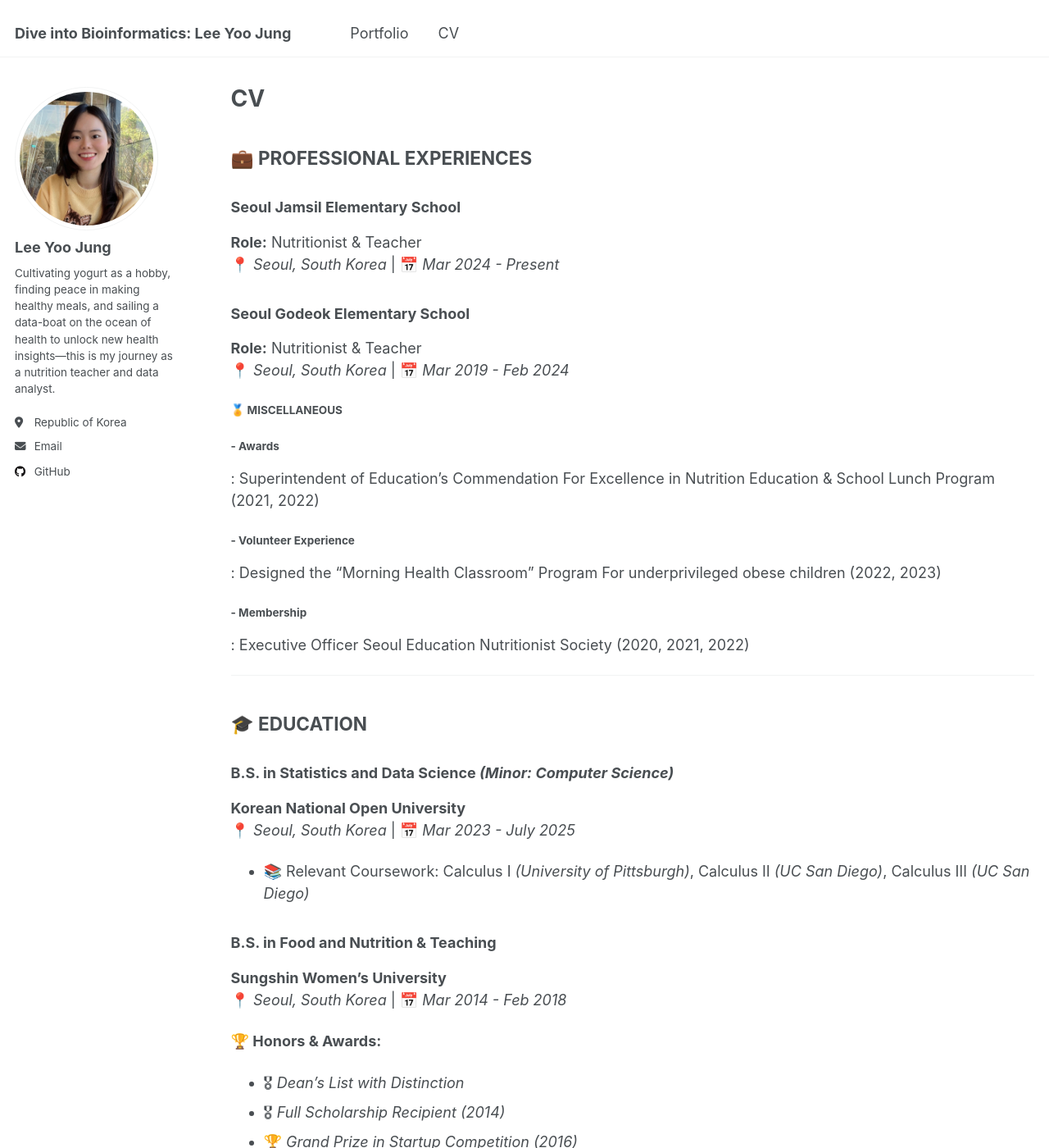
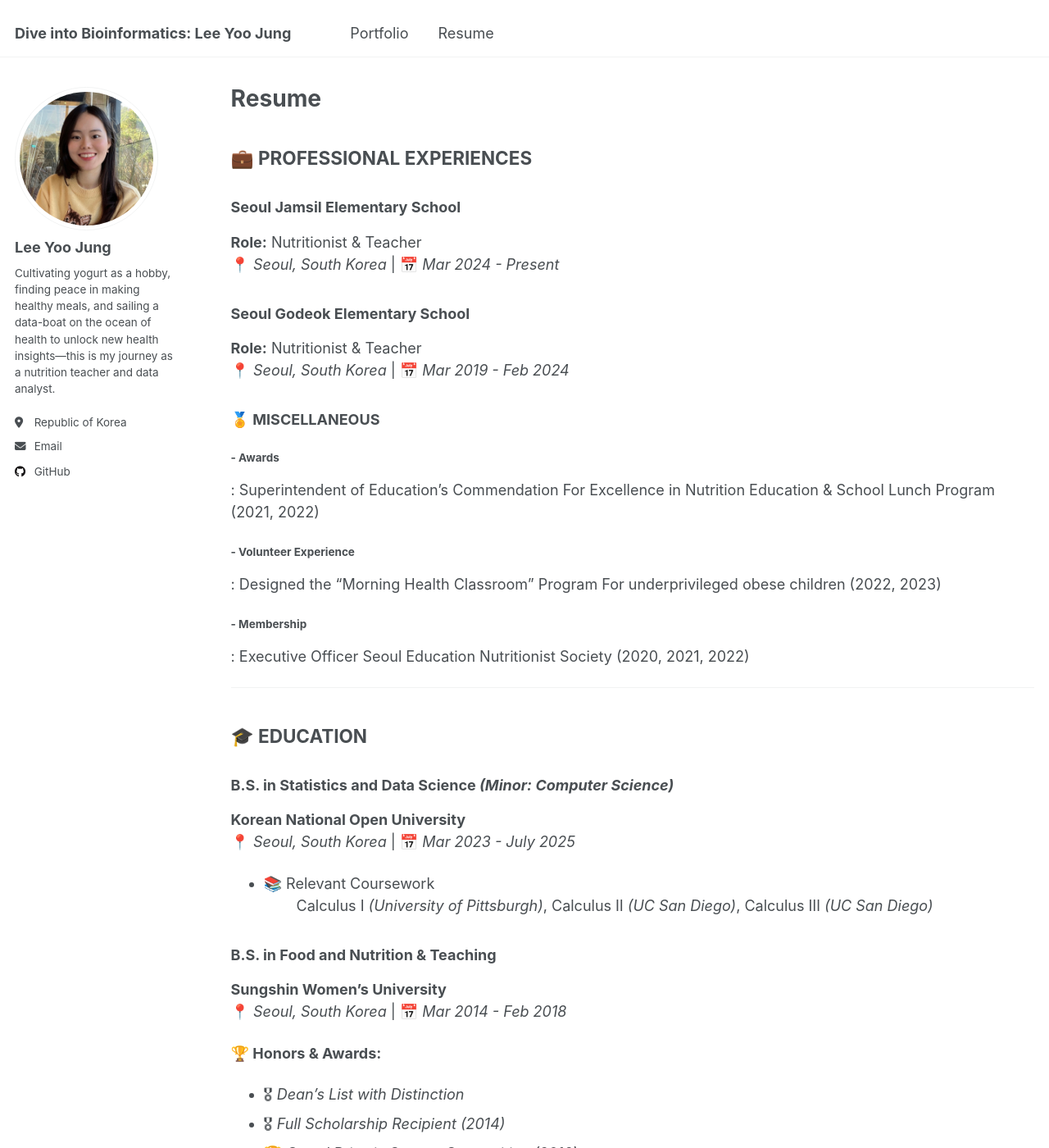
Before and after one commit to yoojungslee/yoojungslee.github.io, a Jekyll site: the page built from _pages/resume.md, in a window 1280 px wide and 1400 px high. Shown: the whole window at 82% size. Built offline with Jekyll 4.4.1, drawn with Linux system fonts in a browser that asks for light colours.

Commit message:
change CV as resume

```diff
--- a/_data/navigation.yml
+++ b/_data/navigation.yml
@@ -8,5 +8,5 @@ main:
   - title: "Portfolio"
     url: /portfolio/
 
-  - title: "CV"
-    url: /cv/
+  - title: "Resume"
+    url: /resume/
--- a/_pages/cv.md
+++ b/_pages/resume.md
@@ -1,7 +1,7 @@
 ---
 layout: archive
-title: "CV"
-permalink: /cv/
+title: "Resume"
+permalink: /resume/
 author_profile: true
 redirect_from:
   - /resume
@@ -17,13 +17,13 @@ redirect_from:
 **Role:** Nutritionist & Teacher
 📍 *Seoul, South Korea* | 📅 *Mar 2019 - Feb 2024*
 
-#### 🏅 MISCELLANEOUS
+### 🏅 MISCELLANEOUS
 
-##### - Awards
+#### - Awards
  : Superintendent of Education's Commendation For Excellence in Nutrition Education & School Lunch Program (2021, 2022)
-##### - Volunteer Experience
+#### - Volunteer Experience
  : Designed the "Morning Health Classroom" Program For underprivileged obese children (2022, 2023)
-##### - Membership
+#### - Membership
  : Executive Officer Seoul Education Nutritionist Society (2020, 2021, 2022)
 
 ---
@@ -34,7 +34,8 @@ redirect_from:
 **Korean National Open University**
 📍 *Seoul, South Korea* | 📅 *Mar 2023 - July 2025*
 
-- 📚 Relevant Coursework: Calculus Ⅰ *(University of Pittsburgh)*, Calculus Ⅱ *(UC San Diego)*, Calculus Ⅲ *(UC San Diego)*
+- 📚 Relevant Coursework
+: Calculus Ⅰ *(University of Pittsburgh)*, Calculus Ⅱ *(UC San Diego)*, Calculus Ⅲ *(UC San Diego)*
 
 
 ### B.S. in Food and Nutrition & Teaching
```
